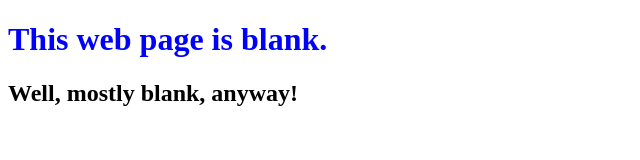
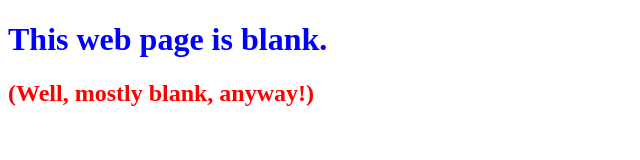
Before and after one commit to CoreKeeper/0main_openSAP_repo, a plain HTML site: page index.html in a window 1280 px wide. Shown: the whole page, without its empty margins (0-640 px from the left). Drawn offline with Linux system fonts and the light colour scheme.

Commit message:
changed 2nd header color to red

```diff
--- a/index.html
+++ b/index.html
@@ -6,7 +6,7 @@
 		</head>
 		<body>
 			<h1 style="color: Blue">This web page is blank.</h1>
-			<h2>Well, mostly blank, anyway!</h2>
+			<h2 style="color: Red">(Well, mostly blank, anyway!)</h2>
 			</body>
 
 	</html>
```
